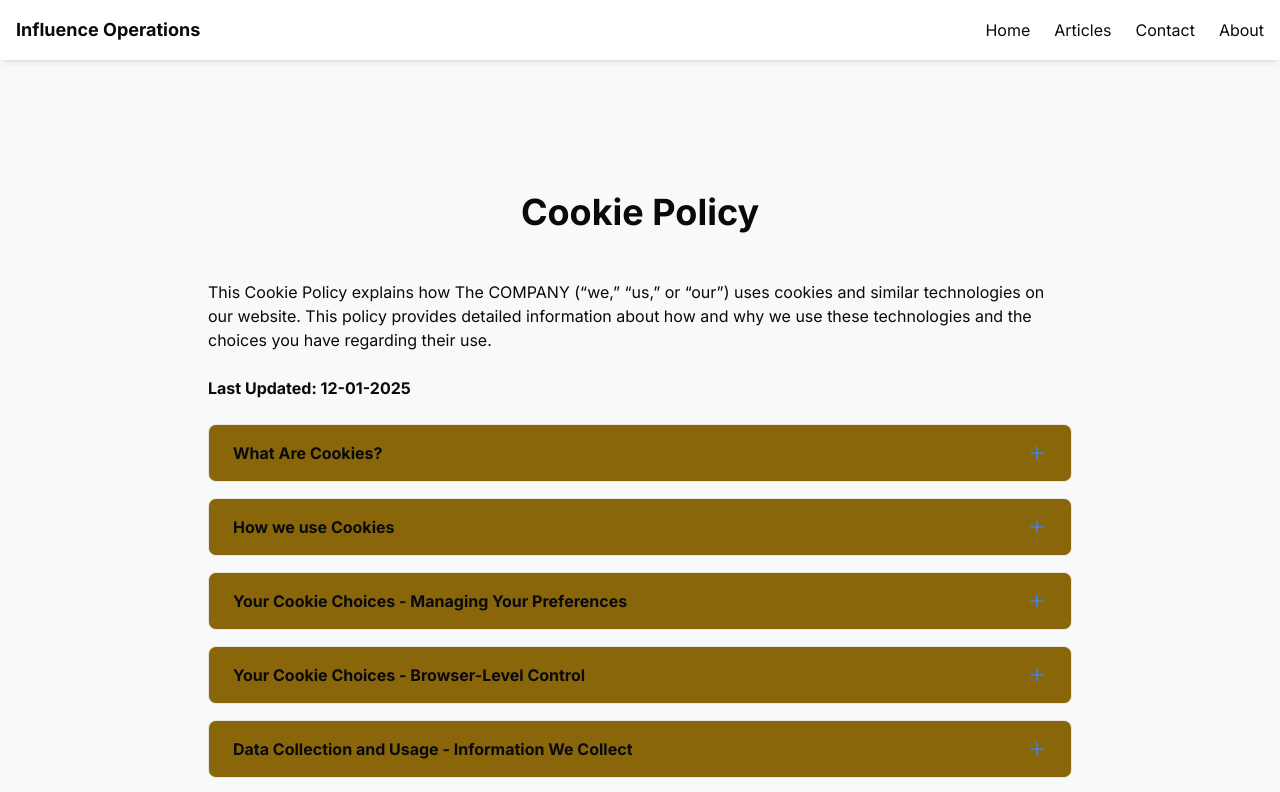
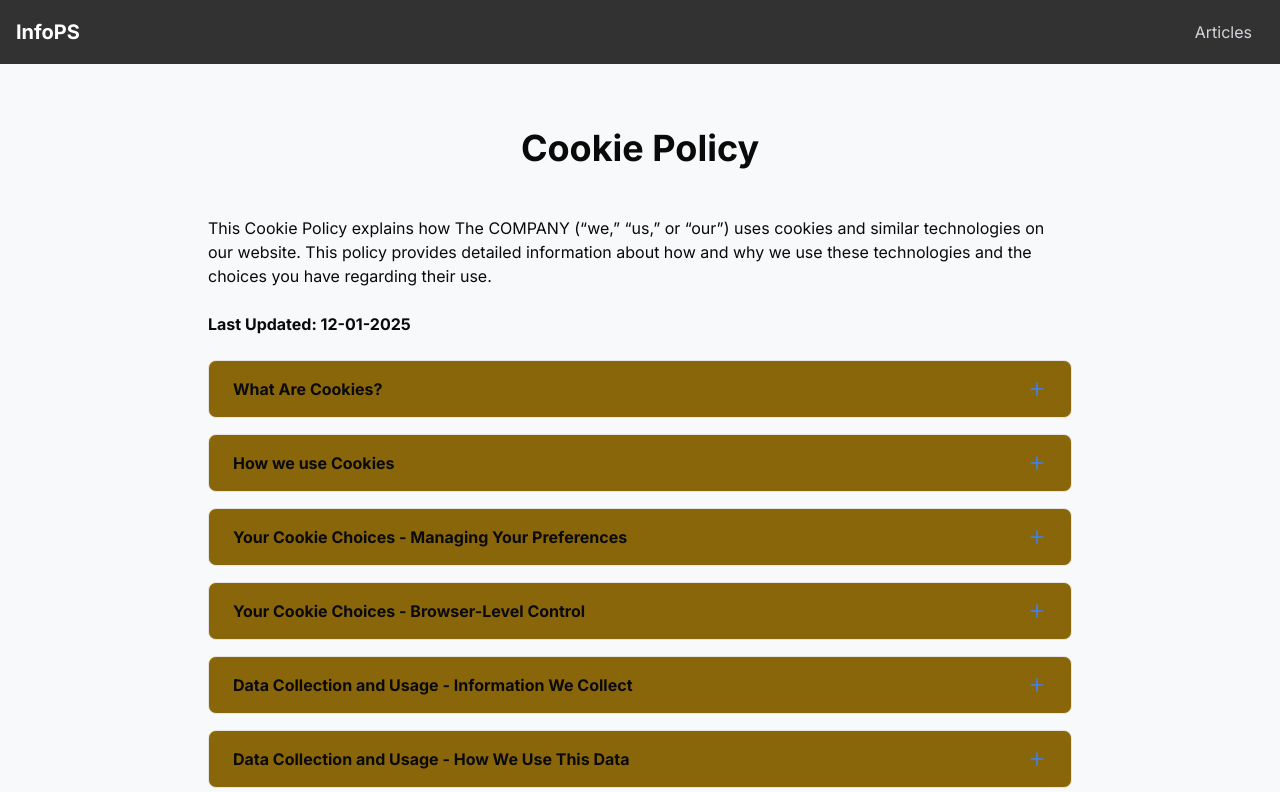
Before and after one commit to twelsh37/infops, a Next.js app: page /cookiepolicy in a window 1280 px wide. Shown: the top 792 px of the page. Built offline with nearby package versions, Linux system fonts and the light colour scheme.

Commit message:
fix: remove spacing between navbar and hero image by adjusting layout structure

```diff
--- a/app/components/HomeSection.tsx
+++ b/app/components/HomeSection.tsx
@@ -7,10 +7,13 @@ interface HomeSectionProps {
 
 const HomeSection = ({ id }: HomeSectionProps) => {
   return (
-    <section id={id} className="w-full h-screen md:h-[60vh] relative">
-      <div className="w-full h-full relative">
+    <section
+      id={id}
+      className="w-full h-[calc(100vh-64px)] md:h-[60vh] relative pt-16"
+    >
+      <div className="w-full h-full relative -mt-16">
         <Image
-          src="/fake-news.jpg"
+          src="/kevin-horvat-cyber-warfare.jpg"
           alt="Information warfare illustration"
           fill
           priority
--- a/app/components/Navbar.tsx
+++ b/app/components/Navbar.tsx
@@ -19,45 +19,21 @@ const Navbar = () => {
   };
 
   return (
-    <nav className="fixed top-0 w-full bg-white/80 backdrop-blur-md shadow-md py-4 z-50">
-      <div className="container mx-auto px-4 flex items-center justify-between">
-        <Link href="/" className="text-lg font-bold">
-          Influence Operations
-        </Link>
-        <ul className="flex space-x-6">
-          <li>
-            <button
-              onClick={() => scrollToSection("home")}
-              className="hover:text-blue-500"
-            >
-              Home
-            </button>
-          </li>
-          <li>
-            <button
-              onClick={() => scrollToSection("articles")}
-              className="hover:text-blue-500"
+    <nav className="fixed top-0 left-0 w-full bg-black/80 backdrop-blur-sm z-50">
+      <div className="max-w-7xl mx-auto px-4">
+        <div className="flex items-center justify-between h-16">
+          <Link href="/" className="text-white font-bold text-xl">
+            InfoPS
+          </Link>
+          <div className="flex space-x-4">
+            <Link
+              href="/#articles"
+              className="text-gray-300 hover:text-white px-3 py-2 rounded-md"
             >
               Articles
-            </button>
-          </li>
-          <li>
-            <button
-              onClick={() => scrollToSection("contact")}
-              className="hover:text-blue-500"
-            >
-              Contact
-            </button>
-          </li>
-          <li>
-            <button
-              onClick={() => scrollToSection("about")}
-              className="hover:text-blue-500"
-            >
-              About
-            </button>
-          </li>
-        </ul>
+            </Link>
+          </div>
+        </div>
       </div>
     </nav>
   );
--- a/app/layout.tsx
+++ b/app/layout.tsx
@@ -18,9 +18,9 @@ export default function RootLayout({
 }) {
   return (
     <html lang="en" className="w-full h-full">
-      <body className={`${inter.className} flex flex-col min-h-screen w-full`}>
+      <body className={`${inter.className} min-h-screen w-full`}>
         <Navbar />
-        <main className="w-full flex-grow">{children}</main>
+        {children}
         <Footer />
       </body>
     </html>
--- a/app/page.tsx
+++ b/app/page.tsx
@@ -1,16 +1,12 @@
 import React from "react";
 import HomeSection from "./components/HomeSection";
 import ArticlesSection from "./components/ArticlesSection";
-import ContactSection from "./components/ContactSection";
-import AboutSection from "./components/AboutSection";
 
 export default function Home() {
   return (
-    <>
+    <main>
       <HomeSection id="home" />
       <ArticlesSection />
-      <ContactSection id="contact" />
-      <AboutSection id="about" />
-    </>
+    </main>
   );
 }
```
Also changed, not shown: public/kevin-horvat-cyber-warfare.jpg (added).
